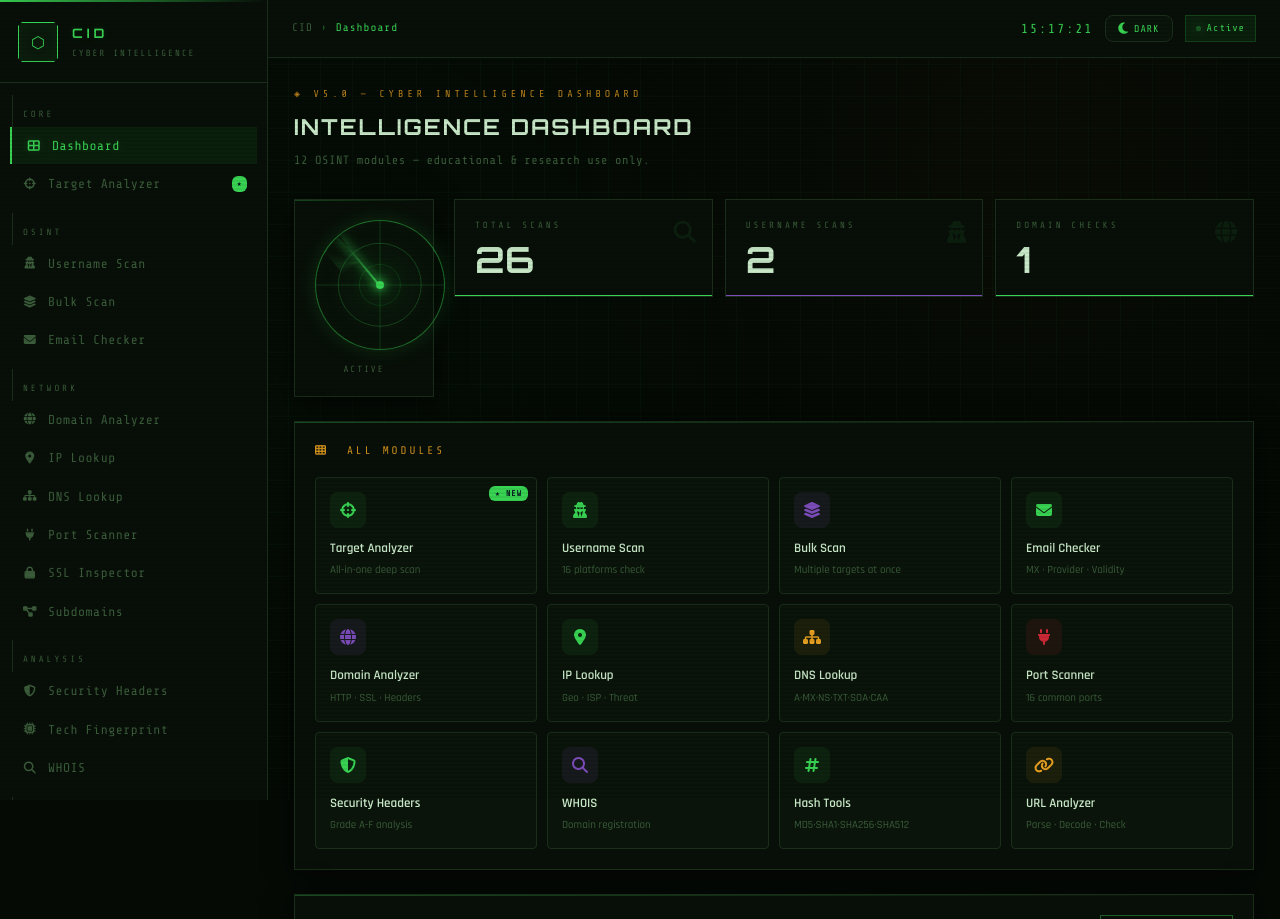
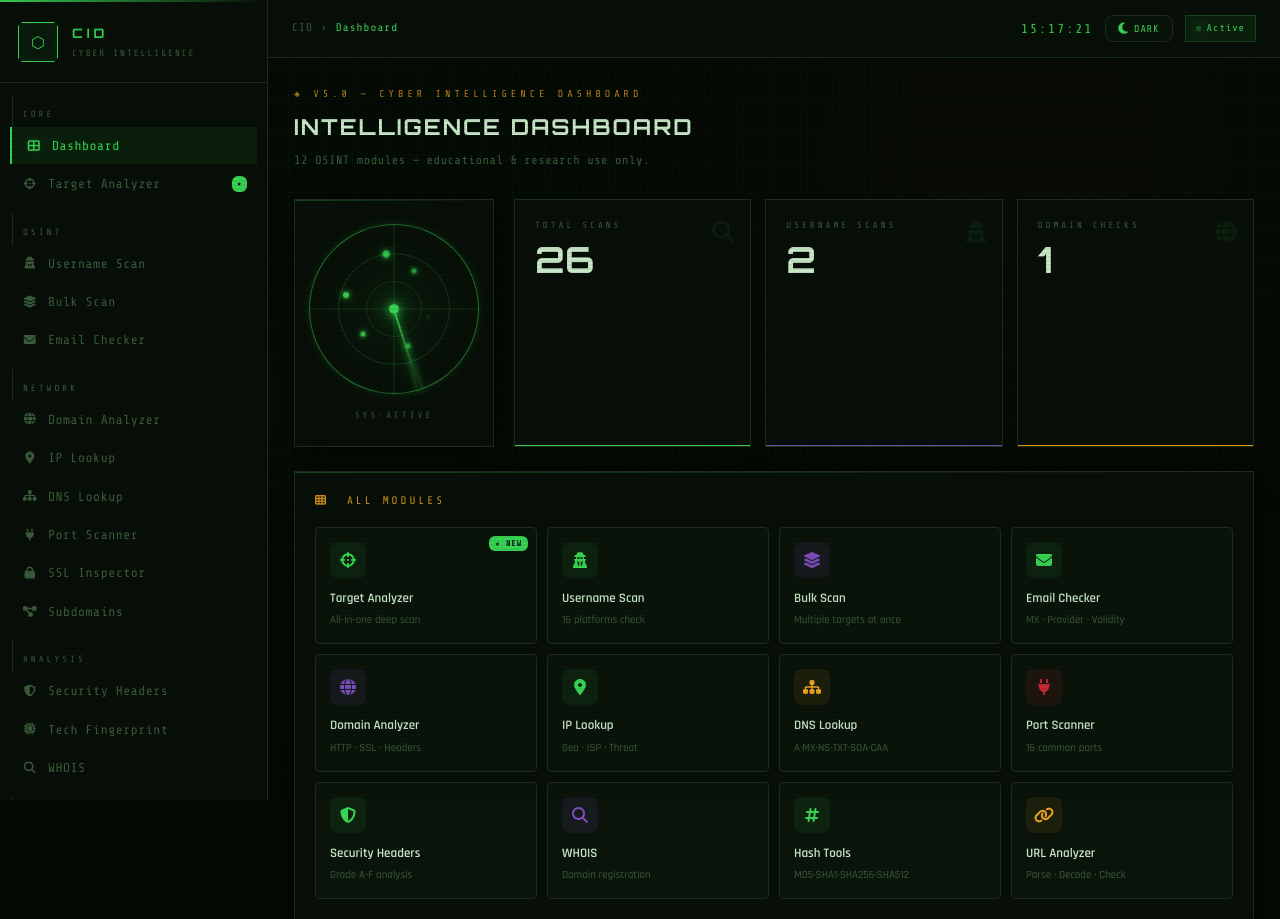
Before and after one commit to mdrhoobe/cyber-intelligence-dashboard, a Flask app: page / in a window 1280 px wide. Shown: the top 919 px of the page. Run offline with Flask 3, Linux system fonts and the light colour scheme; the visitor is signed in with stand-in values (Sample User, id 1); data comes from the database, SQL or seed files in the repository.

Commit message:
fix radar: complete circle, realistic target blips

```diff
--- a/static/css/style.css
+++ b/static/css/style.css
@@ -603,39 +603,61 @@ select.form-input option  { background: var(--bg-card); }
 .ac-desc  { font-family:var(--font-mono); font-size:10px; color:var(--text-dim); margin-top:3px; }
 
 /* ── Radar ───────────────────────────────────── */
-.radar {
-  width:         130px;
-  height:        130px;
+.radar-container {
+  width:    170px;
+  height:   170px;
+  position: relative;
+  flex-shrink: 0;
+}
+
+/* Rings */
+.radar-ring {
+  position:      absolute;
   border-radius: 50%;
-  border:        1px solid rgba(57,211,83,.5);
-  position:      relative;
-  overflow:      hidden;
-  background:    radial-gradient(circle,
-    rgba(57,211,83,.08) 0%,
-    rgba(57,211,83,.03) 40%,
+  border:        1px solid rgba(57,211,83,.3);
+  top:50%; left:50%;
+  transform:     translate(-50%,-50%);
+}
+.radar-ring-1 {
+  width:  170px;
+  height: 170px;
+  border-color: rgba(57,211,83,.5);
+  box-shadow:
+    0 0 8px  rgba(57,211,83,.15),
+    inset 0 0 8px rgba(57,211,83,.05);
+  background: radial-gradient(circle,
+    rgba(57,211,83,.06) 0%,
+    rgba(57,211,83,.02) 50%,
     transparent 70%);
-  margin: 0 auto;
-  box-shadow: 0 0 20px rgba(57,211,83,.15),
-              inset 0 0 20px rgba(57,211,83,.05);
 }
-.radar::before {
-  content:       '';
-  position:      absolute;
-  border:        1px solid rgba(57,211,83,.25);
-  border-radius: 50%;
-  top:50%; left:50%;
-  width: 66%; height: 66%;
-  transform: translate(-50%,-50%);
+.radar-ring-2 {
+  width:  112px;
+  height: 112px;
+  border-color: rgba(57,211,83,.2);
 }
-.radar::after {
-  content:       '';
-  position:      absolute;
-  border:        1px solid rgba(57,211,83,.15);
-  border-radius: 50%;
-  top:50%; left:50%;
-  width: 33%; height: 33%;
-  transform: translate(-50%,-50%);
+.radar-ring-3 {
+  width:  56px;
+  height: 56px;
+  border-color: rgba(57,211,83,.15);
 }
+
+/* Crosshair */
+.radar-cross-h {
+  position:   absolute;
+  width:      100%; height: 1px;
+  background: rgba(57,211,83,.2);
+  top:50%; transform: translateY(-50%);
+  left:0;
+}
+.radar-cross-v {
+  position:   absolute;
+  height:     100%; width: 1px;
+  background: rgba(57,211,83,.2);
+  left:50%; transform: translateX(-50%);
+  top:0;
+}
+
+/* Sweep beam */
 .radar-sweep {
   position:        absolute;
   top:    50%;
@@ -643,79 +665,100 @@ select.form-input option  { background: var(--bg-card); }
   width:  50%;
   height: 2px;
   transform-origin: left center;
+  border-radius:   0 2px 2px 0;
+  animation:       radar-spin 3s linear infinite;
   background: linear-gradient(90deg,
-    rgba(57,211,83,.9),
-    rgba(57,211,83,.4) 60%,
-    transparent);
-  animation: radar-spin 2.5s linear infinite;
-  box-shadow: 0 0 8px var(--green),
-              0 0 16px rgba(57,211,83,.5);
-  border-radius: 0 2px 2px 0;
+    rgba(57,211,83,.9) 0%,
+    rgba(57,211,83,.5) 50%,
+    transparent 100%);
+  box-shadow:
+    0 0 6px  rgba(57,211,83,.8),
+    0 0 14px rgba(57,211,83,.4);
+  z-index: 3;
 }
-/* Sweep trail effect */
-.radar-sweep::after {
+
+/* Sweep glow trail */
+.radar-sweep::before {
   content:  '';
   position: absolute;
-  top:    -20px;
+  top:    -30px;
   left:   0;
-  width:  100%;
-  height: 40px;
+  right:  0;
+  height: 60px;
   background: conic-gradient(
-    from 0deg,
+    from -40deg at 0% 50%,
     transparent 0deg,
-    rgba(57,211,83,.12) 30deg,
-    transparent 60deg
+    rgba(57,211,83,.07) 20deg,
+    rgba(57,211,83,.04) 35deg,
+    transparent 50deg
   );
   transform-origin: left center;
+  z-index: 2;
 }
-.radar-dot {
+
+/* Center dot */
+.radar-center {
   position:      absolute;
   width:         8px; height: 8px;
   border-radius: 50%;
   background:    var(--green);
-  top:  50%; left: 50%;
+  top:50%; left:50%;
   transform:     translate(-50%,-50%);
+  z-index:       4;
   box-shadow:
-    0 0 6px  var(--green),
-    0 0 14px var(--green),
-    0 0 28px rgba(57,211,83,.6);
-  animation: dot-pulse 2s ease infinite;
-  z-index: 2;
+    0 0 4px  var(--green),
+    0 0 10px var(--green),
+    0 0 20px rgba(57,211,83,.6);
+  animation: center-pulse 2s ease-in-out infinite;
 }
-@keyframes dot-pulse {
-  0%,100% { box-shadow: 0 0 6px var(--green), 0 0 14px var(--green); }
-  50%     { box-shadow: 0 0 10px var(--green), 0 0 24px var(--green), 0 0 40px rgba(57,211,83,.4); }
+@keyframes center-pulse {
+  0%,100% { box-shadow: 0 0 4px var(--green), 0 0 10px var(--green); transform: translate(-50%,-50%) scale(1); }
+  50%     { box-shadow: 0 0 8px var(--green), 0 0 20px var(--green), 0 0 35px rgba(57,211,83,.5); transform: translate(-50%,-50%) scale(1.3); }
 }
-.radar-h {
-  position:  absolute;
-  width:     100%; height: 1px;
-  background: rgba(57,211,83,.2);
-  top: 50%; transform: translateY(-50%);
+
+/* Targets (blips) */
+.radar-target {
+  position:      absolute;
+  width:         5px; height: 5px;
+  border-radius: 50%;
+  background:    var(--green);
+  box-shadow:    0 0 4px var(--green), 0 0 10px rgba(57,211,83,.7);
+  z-index:       5;
+  animation:     target-blink 4s ease-in-out infinite;
+  transform:     translate(-50%,-50%);
 }
-.radar-v {
-  position:  absolute;
-  height:    100%; width: 1px;
-  background: rgba(57,211,83,.2);
-  left: 50%; transform: translateX(-50%);
+/* Each target has ripple ring */
+.radar-target::after {
+  content:       '';
+  position:      absolute;
+  width:         5px; height: 5px;
+  border-radius: 50%;
+  border:        1px solid rgba(57,211,83,.6);
+  top:50%; left:50%;
+  transform:     translate(-50%,-50%);
+  animation:     target-ripple 4s ease-in-out infinite;
+}
+
+@keyframes target-blink {
+  0%          { opacity:0; transform:translate(-50%,-50%) scale(0.5); }
+  15%         { opacity:1; transform:translate(-50%,-50%) scale(1.4); }
+  30%         { opacity:0.9; transform:translate(-50%,-50%) scale(1); }
+  45%,85%     { opacity:0.7; transform:translate(-50%,-50%) scale(1); }
+  90%         { opacity:0.3; }
+  100%        { opacity:0; transform:translate(-50%,-50%) scale(0.5); }
+}
+@keyframes target-ripple {
+  0%    { width:5px; height:5px; opacity:0; }
+  15%   { width:16px; height:16px; opacity:.6; transform:translate(-50%,-50%); }
+  40%   { width:22px; height:22px; opacity:0; }
+  100%  { width:5px; height:5px; opacity:0; }
 }
 @keyframes radar-spin { to { transform: rotate(360deg); } }
 
-/* Random blips on radar */
-.radar-blip {
-  position:      absolute;
-  width:         4px; height: 4px;
-  border-radius: 50%;
-  background:    var(--green);
-  box-shadow:    0 0 6px var(--green);
-  animation:     blip-fade 3s ease infinite;
-}
-.radar-blip:nth-child(1) { top: 30%; left: 65%; animation-delay: 0.8s; }
-.radar-blip:nth-child(2) { top: 60%; left: 30%; animation-delay: 1.8s; }
-.radar-blip:nth-child(3) { top: 20%; left: 40%; animation-delay: 0.3s; }
-@keyframes blip-fade {
-  0%,100% { opacity:0; transform:scale(0); }
-  50%     { opacity:1; transform:scale(1); }
-}
+/* Legacy support */
+.radar { display:none; }
+.radar-h,.radar-v,.radar-dot { display:none; }
+
 /* ── Loading ─────────────────────────────────── */
 .loading-overlay {
   display:        none;
--- a/templates/dashboard.html
+++ b/templates/dashboard.html
@@ -8,22 +8,36 @@
   <p class="page-sub">12 OSINT modules — educational & research use only.</p>
 </div>
 
-<!-- Stats -->
-<div style="display:grid;grid-template-columns:140px 1fr;gap:20px;margin-bottom:24px;align-items:start;">
-  <div class="card" style="padding:20px;text-align:center;">
-<div class="radar">
-  <div class="radar-h"></div>
-  <div class="radar-v"></div>
-  <div class="radar-sweep"></div>
-  <div class="radar-dot"></div>
-  <div class="radar-blip"></div>
-  <div class="radar-blip"></div>
-  <div class="radar-blip"></div>
-</div>
-    <div style="font-family:var(--font-mono);font-size:9px;color:var(--text-dim);letter-spacing:2px;margin-top:12px;">ACTIVE</div>
+<!-- Stats + Radar -->
+<div style="display:grid;grid-template-columns:200px 1fr;gap:20px;margin-bottom:24px;">
+
+  <!-- Radar Card -->
+  <div class="card" style="padding:24px;display:flex;flex-direction:column;align-items:center;justify-content:center;min-height:200px;">
+    <div class="radar-container">
+      <div class="radar-ring radar-ring-3"></div>
+      <div class="radar-ring radar-ring-2"></div>
+      <div class="radar-ring radar-ring-1"></div>
+      <div class="radar-cross-h"></div>
+      <div class="radar-cross-v"></div>
+      <div class="radar-sweep"></div>
+      <div class="radar-center"></div>
+      <!-- Targets -->
+      <div class="radar-target" style="top:28%;left:62%;animation-delay:0.5s;"></div>
+      <div class="radar-target" style="top:65%;left:32%;animation-delay:1.4s;"></div>
+      <div class="radar-target" style="top:18%;left:45%;animation-delay:2.1s;"></div>
+      <div class="radar-target" style="top:72%;left:58%;animation-delay:0.9s;"></div>
+      <div class="radar-target" style="top:42%;left:22%;animation-delay:1.7s;"></div>
+      <div class="radar-target" style="top:55%;left:70%;animation-delay:2.8s;"></div>
+    </div>
+    <div style="font-family:var(--font-mono);font-size:9px;color:var(--text-dim);
+                letter-spacing:3px;margin-top:14px;text-align:center;">
+      SYS·ACTIVE
+    </div>
   </div>
-  <div style="display:grid;grid-template-columns:repeat(3,1fr);gap:12px;">
-    <div class="stat-card c-cyan">
+
+  <!-- Stats -->
+  <div style="display:grid;grid-template-columns:repeat(3,1fr);gap:14px;">
+    <div class="stat-card c-green">
       <div class="stat-lbl">Total Scans</div>
       <div class="stat-val">{{ total }}</div>
       <div class="stat-icon"><i class="fas fa-search"></i></div>
@@ -33,14 +47,13 @@
       <div class="stat-val">{{ uname }}</div>
       <div class="stat-icon"><i class="fas fa-user-secret"></i></div>
     </div>
-    <div class="stat-card c-green">
+    <div class="stat-card c-amber">
       <div class="stat-lbl">Domain Checks</div>
       <div class="stat-val">{{ domain }}</div>
       <div class="stat-icon"><i class="fas fa-globe"></i></div>
     </div>
   </div>
 </div>
-
 <!-- Tools Grid -->
 <div class="card" style="margin-bottom:24px;">
   <div class="card-label"><i class="fas fa-th" style="color:var(--amber);"></i> &nbsp;All Modules</div>
```
